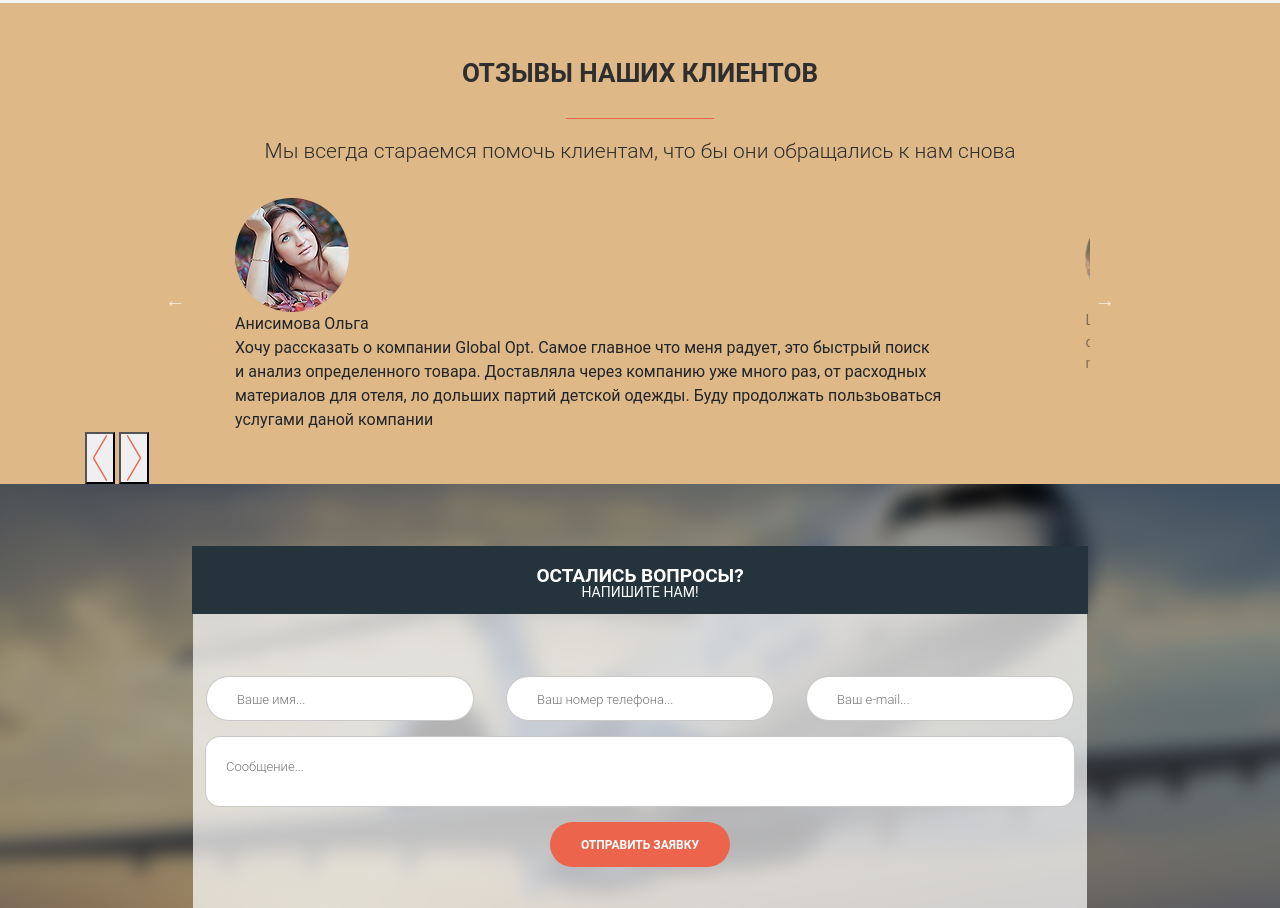
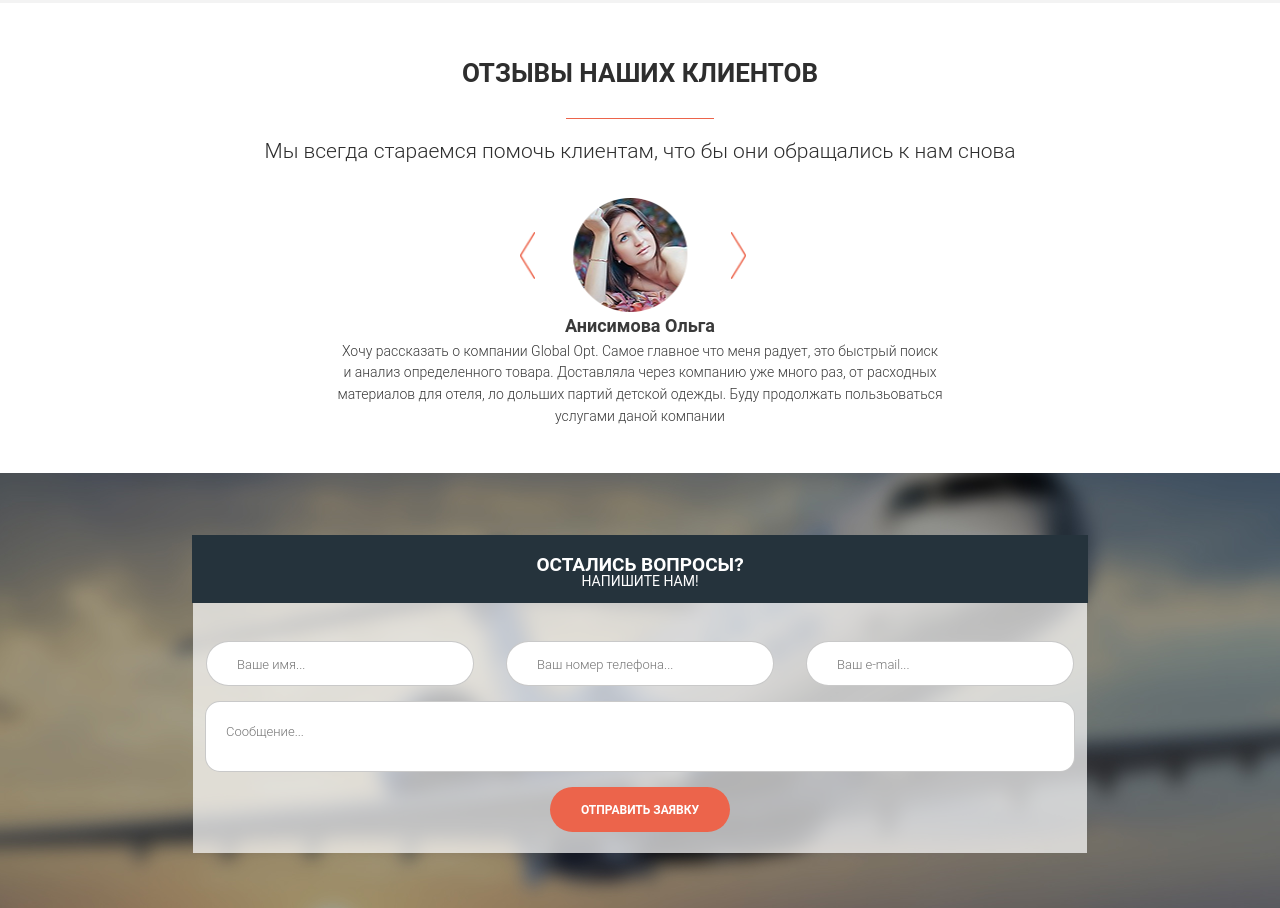
Before and after one commit to gerasimok/Glopt, a website: page src/index.html in a window 1280 px wide. Shown: the part 4399-5307 px from the top of the page. Drawn offline with nearby package versions, Linux system fonts and the light colour scheme; grey boxes are pictures that could not be loaded; a web font is replaced by a local one.

Commit message:
set up slider with slick

```diff
--- a/src/index.html
+++ b/src/index.html
@@ -388,18 +388,18 @@
 
                 </div>
 
-                <div class="reviews__item" style="transform: scale(0.9); opacity: .5;">
+                <div class="reviews__item">
                     <div class="reviews__img">
                         <img src="images/olga.png" alt="face">
                     </div>
                     <div class="reviews__text">
                         <div class="reviews__name">Lorem ipsum</div>
-                        <div class="reviews__descr"> dolor sit amet consectetur adipisicing elit. Perspiciatis alias blanditiis obcaecati consequuntur vitae numquam nobis quia ipsum sunt ab, possimus sint suscipit eius velit ad in harum. Amet, tempora?</div>
+                        <div class="reviews__descr">Хочу рассказать о компании Global Opt. Самое главное что меня радует, это быстрый поиск <br> и анализ определенного товара. Доставляла через компанию уже много раз, от расходных <br> материалов для отеля, ло дольших партий детской одежды. Буду продолжать пользьоваться <br> услугами даной компании</div>
                     </div>
                 </div>
 
 
-                <div class="reviews__item style" style="transform: scale(0.9); opacity: .5;">
+                <div class="reviews__item">
                     <div class="reviews__img">
                         <img src="images/olga.png" alt="face">
                     </div>
@@ -415,8 +415,8 @@
 
 
 
-            <button type="button" class="prev"><img src="icons/left.png" alt="prev"></button>
-            <button type="button" class="next"><img src="icons/right.png" alt="next"></button>
+            <!-- <button type="button" class="prev"><img src="icons/left.png" alt="prev"></button>
+            <button type="button" class="next"><img src="icons/right.png" alt="next"></button> -->
 
           </div>
       </section>
@@ -450,6 +450,10 @@
         </div>
       </section>
 
+      <footer class="footer">
+          <div class="footer__map"><iframe src="https://www.google.com/maps/embed?pb=!1m18!1m12!1m3!1d2245.6063717386196!2d37.625029316046216!3d55.74796799983211!2m3!1f0!2f0!3f0!3m2!1i1024!2i768!4f13.1!3m3!1m2!1s0x46b54af8f4b2bb81%3A0x45d8b81f41916c35!2z0KHQsNC00L7QstC90LjRh9C10YHQutCw0Y8g0YPQuy4sIDUsINCc0L7RgdC60LLQsCwgMTE1MDM1!5e0!3m2!1sru!2sru!4v1627328969956!5m2!1sru!2sru" width="100%" height="500" style="border:0;" allowfullscreen="" loading="lazy"></iframe></div>
+          <div class="footer__info"></div>
+      </footer>
 
 <script type="text/javascript" src="//code.jquery.com/jquery-1.11.0.min.js"></script>
 <script type="text/javascript" src="//code.jquery.com/jquery-migrate-1.2.1.min.js"></script>
--- a/src/js/script.js
+++ b/src/js/script.js
@@ -1,30 +1,7 @@
 $(function(){
   $('.carousel').slick({
-    centerMode: true,
-    arrows: true,
-    centerPadding: '45px',
-    slidesToShow: 1,
-    slidesToScroll: 1,
-    responsive: [
-      {
-        breakpoint: 768,
-        settings: {
-          arrows: false,
-          centerMode: true,
-          centerPadding: '60px',
-          slidesToShow: 3
-        }
-      },
-      {
-        breakpoint: 480,
-        settings: {
-          arrows: false,
-          centerMode: true,
-          centerPadding: '60px',
-          slidesToShow: 1
-        }
-      }
-    ]
+    prevArrow: '<button type="button" class="slick-prev"><img src="icons/left.png"></button>',
+    nextArrow: '<button type="button" class="slick-next"><img src="icons/right.png"></button>'
   });
 });
 
--- a/src/sass/blocks/_questions.scss
+++ b/src/sass/blocks/_questions.scss
@@ -4,7 +4,7 @@
     &__wrapper {
         display: grid;
         grid-template-columns: minmax(896px, auto);
-        grid-template-rows: minmax(68px, auto) minmax(297px, auto);
+        grid-template-rows: minmax(68px, auto) minmax(250px, auto);
         padding-top: 62px;
         justify-items: center;
 
--- a/src/sass/blocks/_reviews.scss
+++ b/src/sass/blocks/_reviews.scss
@@ -1,6 +1,7 @@
 .reviews {
+    position: relative;
     min-height: 470px;
-    background-color: burlywood;
+    background-color: #ffffff;
     &__title {
         font-size: 26px;
         font-weight: bold;
@@ -26,15 +27,47 @@
 
     .carousel {
         padding-top: 31px;
-        width: 900px;
+        position: relative;
+    }
+
+    &__item {
+        position: relative;
+    }
+    &__img {
         margin: 0 auto;
+        left: 50%;
+        transform: translate(-56%);
     }
-    &__item {
-        box-sizing: border-box;
+    &__name {
+        font-size: 18px;
+        font-weight: bold;
+        text-align: center;
     }
     &__text {
-        box-sizing: border-box;
+        font-size: 14px;
+        font-weight: 300;
+        color: #3a3a3a;
+        line-height: 1.57;
+        text-align: center;
     }
 
 
 }
+
+.slick-prev, .slick-next {
+    position: absolute;
+    top: 55px;
+
+    img {
+        width: 15px;
+        height: 47px;
+    }
+}
+.slick-prev {
+    left: 39%;
+    z-index: 1;
+}
+.slick-next {
+    left: 58%;
+    z-index: 1;
+}
--- a/src/sass/style.scss
+++ b/src/sass/style.scss
@@ -15,3 +15,4 @@
 @import 'blocks/diagram';
 @import 'blocks/reviews';
 @import 'blocks/questions';
+@import 'blocks/footer';
```
Also changed, not shown: src/css/style.min.css, src/sass/blocks/_footer.scss (added).
